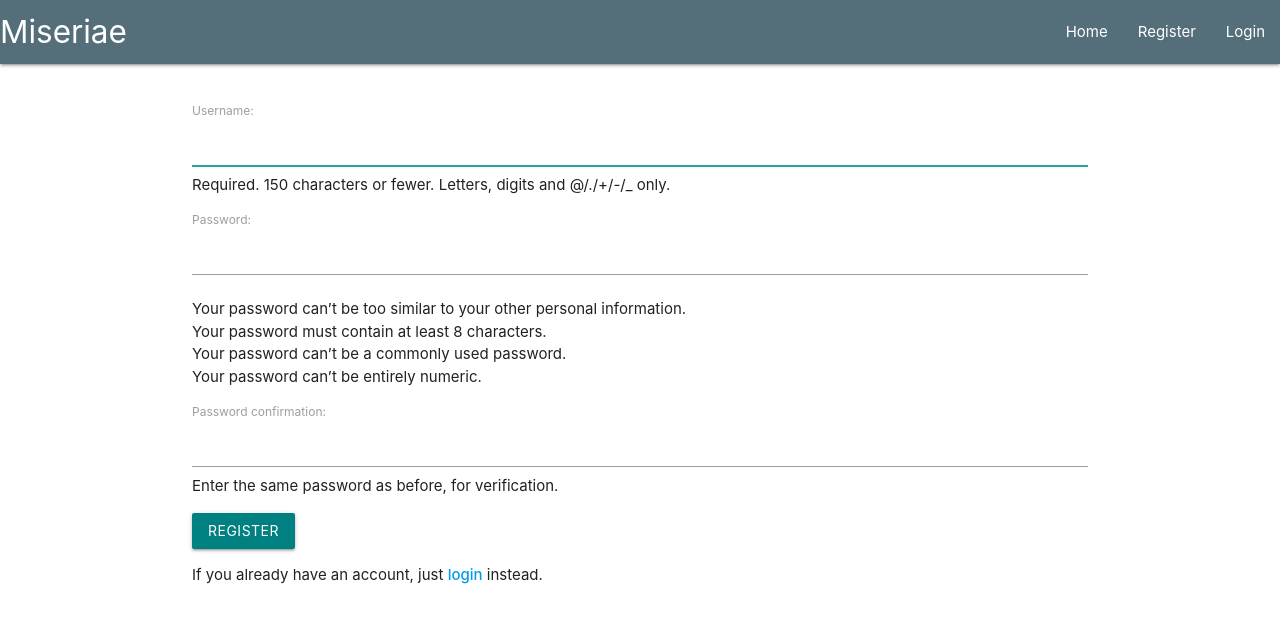
After one commit to miseriae/python.practice, a Django app: page /register/ in a window 1280 px wide. The commit adds this page. Shown: the top 623 px of the page. Run offline with Django 3.2, Linux system fonts and the light colour scheme; parts of the project's set-up code (start-up, migrations or seed data) failed here and were passed over; some libraries are stand-ins or nearby versions.

Commit message:
Added and modified register template

```diff
--- a/django_test_blog/mysite/main/templates/main/header.html
+++ b/django_test_blog/mysite/main/templates/main/header.html
@@ -19,8 +19,11 @@
       </div>
     </nav>
 
-    {% block content %}
-    {% endblock %}
+    <div class="container">
+      <br>
+        {% block content %}
+        {% endblock %}
+    </div>
 
 </body>
 
--- a/django_test_blog/mysite/main/templates/main/home.html
+++ b/django_test_blog/mysite/main/templates/main/home.html
@@ -3,7 +3,7 @@
 {% block content %}
     <div class="row">
       {% for post in posts %}
-      <div class="col s12 m6 l4">
+      <div class="col s12 m6 l6">
         <div class="card blue-grey darken-1">
           <div class="card-content white-text">
             <span class="card-title">{{post.post_title}}</span>
@@ -15,7 +15,7 @@
             <a href="#">This is a link</a>
           </div>
         </div>
-        {% endfor %}
       </div>
+      {% endfor %}
     </div>
 {% endblock %}
--- /dev/null
+++ b/django_test_blog/mysite/main/templates/main/register.html
@@ -0,0 +1,12 @@
+{% extends "main/header.html" %}
+
+{% block content %}
+    <form method="POST">
+      {% csrf_token %}
+      {{ form.as_p }}
+
+      <button class="btn" style="background-color: teal" type="submit">register</button>
+    </form>
+
+    If you already have an account, just <a href="/login"><strong>login</strong></a> instead.
+{% endblock %}
--- a/django_test_blog/mysite/main/urls.py
+++ b/django_test_blog/mysite/main/urls.py
@@ -5,5 +5,6 @@ from . import views
 app_name = 'main'
 
 urlpatterns = [
-    path('', views.homepage, name="homepage")
+    path('', views.homepage, name="homepage"),
+    path('register/', views.register, name="register"),
 ]
--- a/django_test_blog/mysite/main/views.py
+++ b/django_test_blog/mysite/main/views.py
@@ -1,10 +1,28 @@
-from django.shortcuts import render
+from django.shortcuts import render, redirect
 from .models import BlogPost
-#from django.http import HttpResponse
+from django.http import HttpResponse
+from django.contrib.auth.forms import UserCreationForm
+from django.contrib.auth import login, logout, authenticate
 
-# Create your views here.
 
 def homepage(request):
     return render(request=request,
-                  template_name='main/home.html',
+                  template_name="main/home.html",
                   context={"posts": BlogPost.objects.all})
+
+def register(request):
+    if request.method == "POST":
+        form = UserCreationForm(request.POST)
+        if form.is_valid():
+            user = form.save()
+            login(request, user)
+            return redirect("main:homepage")
+        else:
+            for msg in form.error_messages:
+                print(form.error_messages[msg])
+
+
+    form = UserCreationForm
+    return render(request=request,
+                  template_name="main/register.html",
+                  context={"form": form})
```
